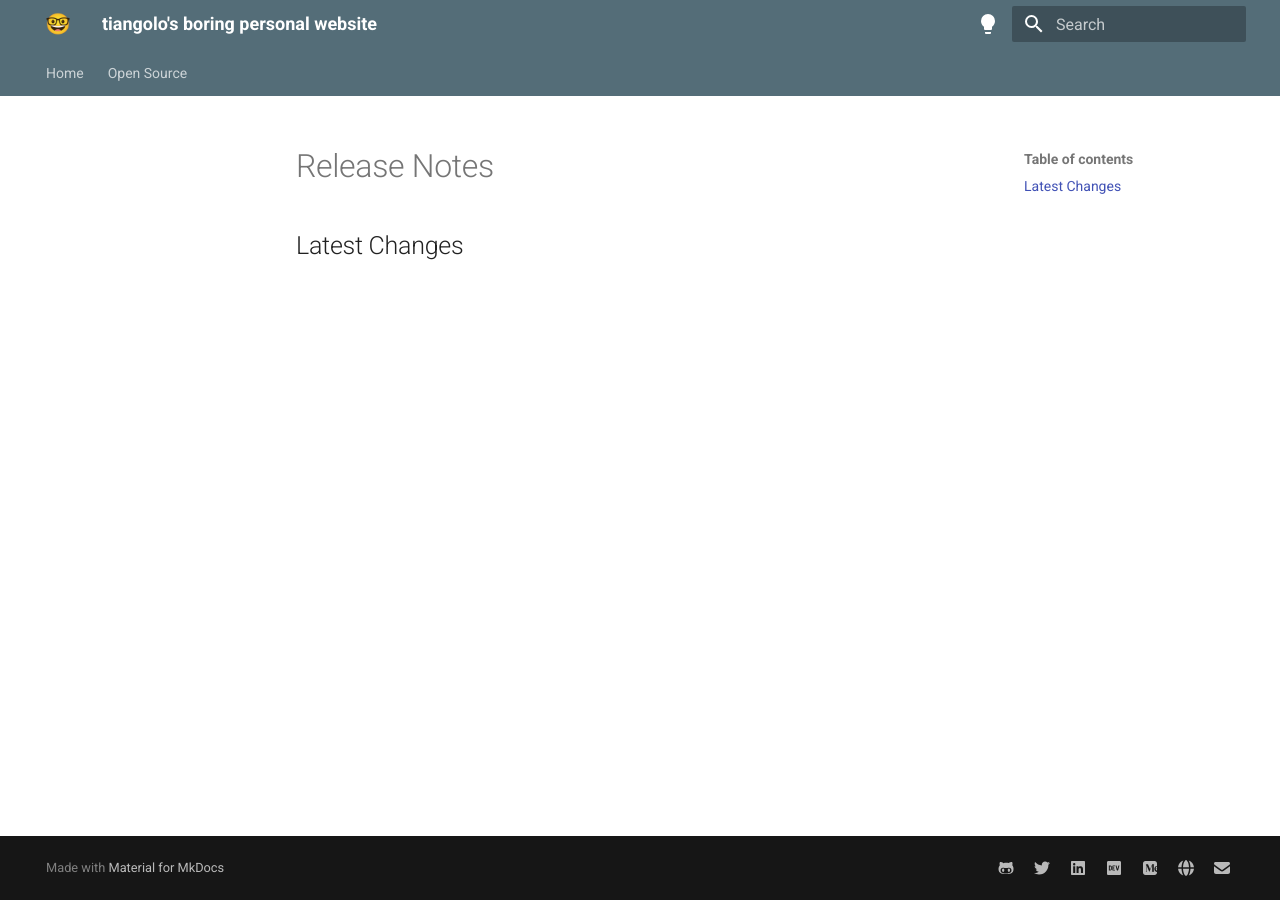
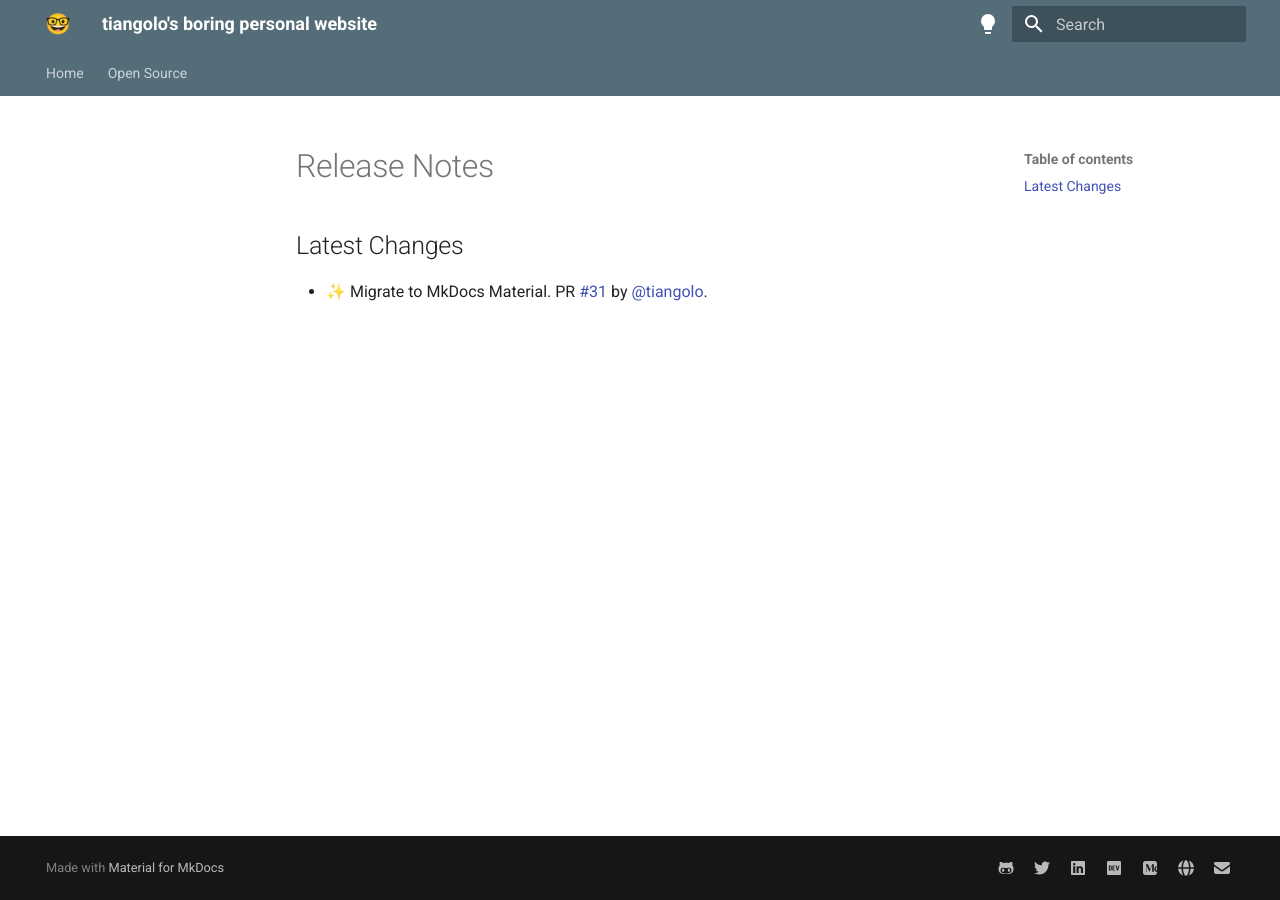
Before and after one commit to tiangolo/tiangolo.com, an MkDocs documentation site: the page built from docs/release-notes.md, in a window 1280 px wide. Built offline with MkDocs 1.6.1 and Material for MkDocs 9.7.7, drawn with Linux system fonts in a browser that asks for light colours.

Commit message:
📝 Update release notes

```diff
--- a/docs/release-notes.md
+++ b/docs/release-notes.md
@@ -1,3 +1,5 @@
 # Release Notes
 
 ## Latest Changes
+
+* ✨ Migrate to MkDocs Material. PR [#31](https://github.com/tiangolo/tiangolo.com/pull/31) by [@tiangolo](https://github.com/tiangolo).
```
